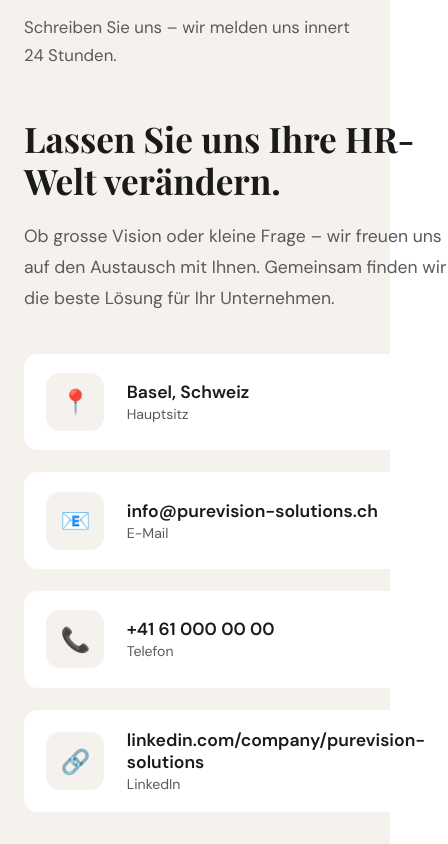
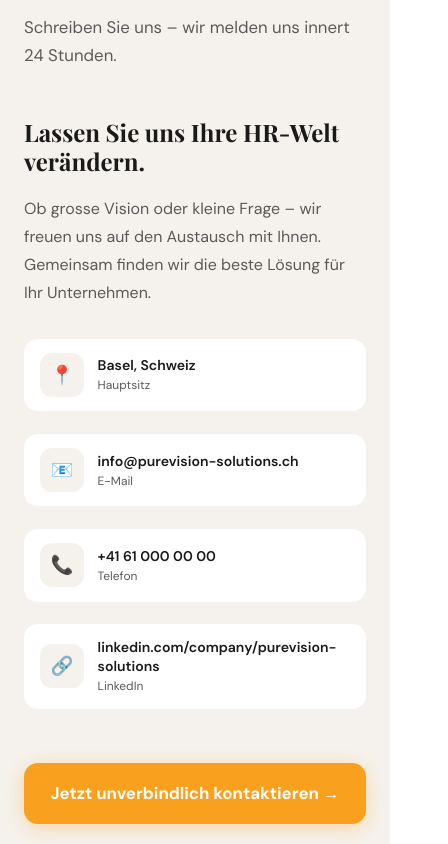
Before and after one commit to gioXcall/purevision, a plain HTML site: page index.html in a window 390 px wide. Shown: the part 11156-12000 px from the top of the page, 448 px wide, since content can reach past the window. Drawn offline with nearby package versions, Linux system fonts and the light colour scheme; a web font is replaced by a local one.

Commit message:
Add files via upload

```diff
--- a/index.html
+++ b/index.html
@@ -3,6 +3,9 @@
 <head>
 <meta charset="UTF-8">
 <meta name="viewport" content="width=device-width, initial-scale=1.0">
+<meta name="format-detection" content="telephone=no">
+<meta name="format-detection" content="email=no">
+<meta name="format-detection" content="address=no">
 <title>PureVision Solutions – Der Mensch im Mittelpunkt</title>
 <link href="https://fonts.googleapis.com/css2?family=DM+Sans:ital,opsz,wght@0,9..40,300;0,9..40,400;0,9..40,500;0,9..40,600;0,9..40,700&family=Playfair+Display:ital,wght@0,400;0,500;0,600;0,700;1,400;1,500&display=swap" rel="stylesheet">
 <style>
@@ -1066,6 +1069,11 @@ section { padding: 6rem 3rem; }
   background: var(--white);
   border-radius: 14px;
   padding: 1.1rem 1.4rem;
+  min-width: 0;
+}
+.contact-detail > div:not(.contact-detail-icon) {
+  min-width: 0;
+  flex: 1;
 }
 .contact-detail-icon {
   width: 58px; height: 58px;
@@ -1075,7 +1083,11 @@ section { padding: 6rem 3rem; }
   font-size: 1.5rem;
   flex-shrink: 0;
 }
-.contact-detail-text { font-size: 1.1rem; color: var(--dark); font-weight: 600; }
+.contact-detail-text {
+  font-size: 1.1rem; color: var(--dark); font-weight: 600;
+  word-break: break-word;
+  overflow-wrap: anywhere;
+}
 .contact-detail-label { font-size: 0.88rem; color: var(--grey); font-weight: 400; margin-top: 2px; }
 
 .contact-form {
@@ -1128,12 +1140,37 @@ section { padding: 6rem 3rem; }
 
 .mobile-contact-btn { display: none; }
 
+/* iOS: Telefonnummer nicht automatisch als blauer Link stylen */
+.contact-detail a,
+.contact-detail a:link,
+.contact-detail a:visited,
+.contact-detail a:hover,
+.contact-detail a:active {
+  color: inherit !important;
+  text-decoration: none !important;
+}
+
 @media (max-width: 900px) {
-  .contact-grid { grid-template-columns: 1fr; }
+  .contact-grid { grid-template-columns: 1fr; gap: 2rem; }
   .form-row { grid-template-columns: 1fr; }
   .contact-form { display: none; }
+  .contact-info h3 { font-size: 1.75rem; }
+  .contact-info p { font-size: 1rem; margin-bottom: 2rem; }
   .contact-detail {
-    padding: 1.2rem 1.4rem;
+    padding: 1rem 1.1rem;
+    gap: 1rem;
+  }
+  .contact-detail-icon {
+    width: 48px; height: 48px;
+    font-size: 1.25rem;
+    border-radius: 12px;
+  }
+  .contact-detail-text {
+    font-size: 0.95rem;
+    line-height: 1.35;
+  }
+  .contact-detail-label {
+    font-size: 0.8rem;
   }
   .mobile-contact-btn {
     display: inline-flex;
@@ -1148,7 +1185,7 @@ section { padding: 6rem 3rem; }
     border-radius: 14px;
     font-family: var(--font-body);
     font-weight: 700;
-    font-size: 1.1rem;
+    font-size: 1.05rem;
     cursor: pointer;
     transition: all 0.3s ease;
     box-shadow: 0 4px 20px rgba(249,161,31,0.35);
@@ -1159,6 +1196,14 @@ section { padding: 6rem 3rem; }
     transform: translateY(-1px);
     box-shadow: 0 6px 25px rgba(249,161,31,0.4);
   }
+}
+
+@media (max-width: 420px) {
+  .contact-detail { padding: 0.9rem 1rem; gap: 0.85rem; }
+  .contact-detail-icon { width: 44px; height: 44px; font-size: 1.15rem; }
+  .contact-detail-text { font-size: 0.88rem; }
+  .contact-detail-label { font-size: 0.75rem; }
+  .contact-info h3 { font-size: 1.5rem; }
 }
 
 /* ========== FOOTER ========== */
```
